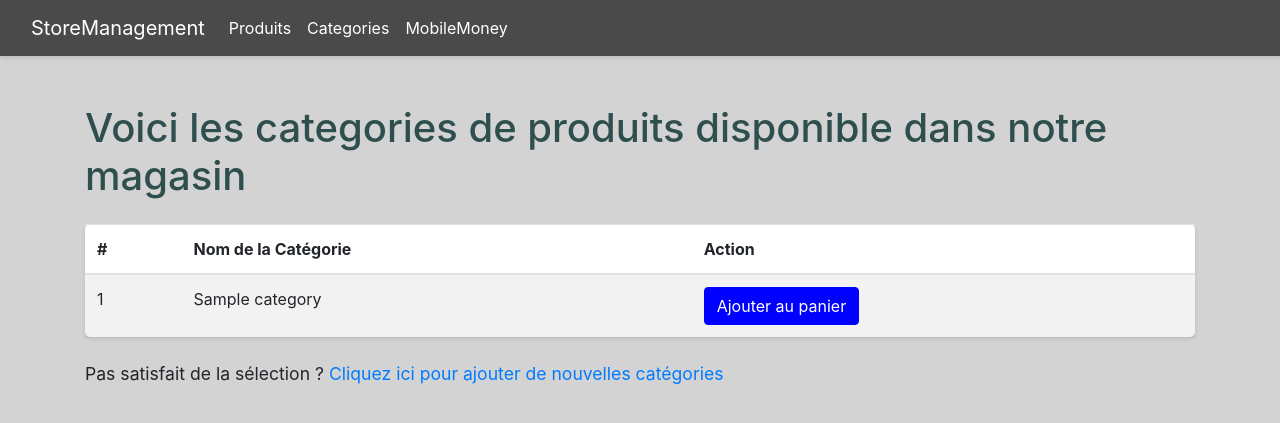
After one commit to D4Ron/StoreManagement, a Django app: page /store/catList in a window 1280 px wide. The commit adds this page. Shown: the top 423 px of the page. Run offline with Django 5.2, Linux system fonts and the light colour scheme; tables that the repository leaves empty hold one stand-in row (values such as "Sample post"); some libraries are stand-ins or nearby versions.

Commit message:
StoreManagement Prototype v2 Forms addition

```diff
--- /dev/null
+++ b/webApp/Templates/Category/categoryList.html
@@ -0,0 +1,28 @@
+{% extends "main.html" %}
+
+{% block content %}
+<h1 class="mb-4">Voici les categories de produits disponible dans notre magasin</h1>
+        <table class="table table-striped">
+            <thead>
+                <tr>
+                    <th>#</th>
+                    <th>Nom de la Catégorie</th>
+                    <th>Action</th>
+                </tr>
+            </thead>
+            <tbody>
+                {% for cat in cat %}
+                <tr>
+                    <td>{{ cat.id }}</td>
+                    <td>{{ cat.name }}</td>
+                    <td>
+                        <button class="btn btn-primary">Ajouter au panier</button>
+                    </td>
+                </tr>
+                {% endfor %}
+            </tbody>
+        </table>
+        <div class="mt-4">
+            <p>Pas satisfait de la sélection ? <a href="{% url 'addCategory' %}">Cliquez ici pour ajouter de nouvelles catégories</a></p>
+        </div>
+{% endblock %}
--- /dev/null
+++ b/webApp/Templates/Category/filteredProduct.html
@@ -0,0 +1 @@
+{% extends "main.html" %}
--- a/webApp/Templates/index.html
+++ b/webApp/Templates/index.html
@@ -11,7 +11,7 @@
     </head>
     <body>
       <table class="table">
-        <thead>
+        <thead class="thead-light"></thead>
           <tr>
             <th scope="col">#</th>
             <th scope="col">First</th>
--- /dev/null
+++ b/webApp/Templates/main.html
@@ -0,0 +1,75 @@
+<!DOCTYPE html>
+<html lang="fr">
+<head>
+    <meta charset="UTF-8">
+    <meta name="viewport" content="width=device-width, initial-scale=1.0">
+    <title>StoreManagement</title>
+    <link href="https://stackpath.bootstrapcdn.com/bootstrap/4.5.2/css/bootstrap.min.css" rel="stylesheet">
+    <style>
+        body {
+            background-color: lightgray;
+        }
+        h1 {
+            color: darkslategray;
+        }
+        .table {
+            background-color: white;
+            border-radius: 5px;
+            box-shadow: 0 2px 4px rgba(0, 0, 0, 0.1);
+        }
+        .btn-primary {
+            background-color: blue;
+            border-color: blue;
+        }
+        .btn-primary:hover {
+            background-color: darkblue;
+            border-color: darkslateblue;
+        }
+        .navbar {
+            background-color: rgba(0, 0, 0, 0.646);
+            box-shadow: 0 2px 4px rgba(0, 0, 0, 0.1);
+        }
+        .navbar-brand, .nav-link {
+            color: white !important;
+        }
+        .navbar-brand:hover, .nav-link:hover {
+            color: lightgray !important;
+        }
+        .mt-4 p {
+            font-size: 1.1em;
+        }
+    </style>
+</head>
+<body>
+    <header class="Main header">
+        <nav class="navbar navbar-expand-lg ">
+            <div class="container-fluid">
+                <a class="navbar-brand" href="{% url 'index' %}" >StoreManagement</a>
+                <button class="navbar-toggler" type="button" data-bs-toggle="collapse" data-bs-target="#navbarSupportedContent" aria-controls="navbarSupportedContent" aria-expanded="false" aria-label="Toggle navigation">
+                    <span class="navbar-toggler-icon"></span>
+                </button>
+                <div class="collapse navbar-collapse" id="navbarSupportedContent">
+                    <ul class="navbar-nav me-auto mb-2 mb-lg-0">
+                        <li class="nav-item">
+                            <a class="nav-link active" aria-current="page" href="{% url 'productList' %}"  style="color:black;">Produits</a>
+                        </li>
+                        <li class="nav-item">
+                            <a class="nav-link" href="{% url 'categoryList' %}" style="color:black;">Categories</a>
+                        </li>
+                        <li class="nav-item">
+                            <a class="nav-link" href="{% url 'mobileMoneyService' %}" style="color:black;">MobileMoney</a>
+                        </li>
+                    </ul>
+                </div>
+            </div>
+        </nav>
+    </header>
+    <div class="container mt-5">
+        {% block content %}
+        {% endblock %}
+    </div>
+    <script src="https://code.jquery.com/jquery-3.5.1.slim.min.js"></script>
+    <script src="https://cdn.jsdelivr.net/npm/@popperjs/core@2.5.4/dist/umd/popper.min.js"></script>
+    <script src="https://stackpath.bootstrapcdn.com/bootstrap/4.5.2/js/bootstrap.min.js"></script>
+</body>
+</html>
--- a/webApp/urls.py
+++ b/webApp/urls.py
@@ -3,4 +3,9 @@ from webApp import views
 
 urlpatterns = [
     path('index',views.index,name = "index"),
+    path('pList',views.productList,name = "productList"),
+    path('addProd',views.addProduct,name = "addProduct"),
+    path('catList',views.categoryList,name = "categoryList"),
+    path('addCat',views.addCategory,name = "addCategory"),
+    path('mms',views.mobileMoneyService,name = "mobileMoneyService"),
 ]
--- a/webApp/views.py
+++ b/webApp/views.py
@@ -1,6 +1,6 @@
 from django.shortcuts import render,redirect
 from webApp import models
-from webApp.forms import ProductForm,CategoryForm
+from .forms import ProductForm,CategoryForm
 
 #Method to display the index page(Home page)
 def index(request):
@@ -13,7 +13,7 @@ def index(request):
 def productList(request):
     products = models.Product.objects.all()
     context = {'prod':products}
-    return render(request,"productList.html",context)
+    return render(request,"Produit/productList.html",context)
 
 #Method to display the add product page(It verifies the form and saves the product)
 def addProduct(request):
@@ -28,17 +28,20 @@ def addProduct(request):
             isAvailable = form.cleaned_data['isAvailable']
             product = models.Product(name=name,category=category,quantityInStock=quantityInStock,price=price,isAvailable=isAvailable)
             product.save()
-            redirect('productList')
+            redirect('Produit/productList')
     else:
         form = ProductForm()
-    return render(request, "addProduct.html", {'cat': categories, 'form': form})
 
+    return render(request, "Produit/addProduct.html", {'cat': categories, 'form': form})
+
+#Method to display the list of categories
 def categoryList(request):
     categories = models.Category.objects.all()
     products = models.Product.objects.all()
     context = {'cat':categories,'prod':products}
-    return render(request,"categoryList.html",context)
+    return render(request,"Category/categoryList.html",context)
 
+#Method to display the add category page(It verifies the form and saves the category)
 def addCategory(request):
     if request.method == "POST":
         form = CategoryForm(request.POST)
@@ -46,7 +49,13 @@ def addCategory(request):
             name = form.cleaned_data['name']
             category = models.Category(name=name)
             category.save()
-            redirect('categoryList')
+            redirect('Category/categoryList')
     else:
         form = CategoryForm()
-    return render(request, "addCategory.html", {'form': form})
+    return render(request, "Category/addCategory.html", {'form': form})
+
+#Method to display Mobile Money Service page
+def mobileMoneyService(request):
+    services = models.MobileMoneyService.objects.all()
+    context = {'services':services}
+    return render(request,"mobileMoneyService.html",context)
```
Also changed, not shown: webApp/Templates/Category/addCategory.html (added, +11 -0 lines), webApp/Templates/Produit/addProduct.html (added, +11 -0 lines), webApp/Templates/Produit/productList.html (added, +32 -0 lines), webApp/forms.py (+10 -10 lines).
